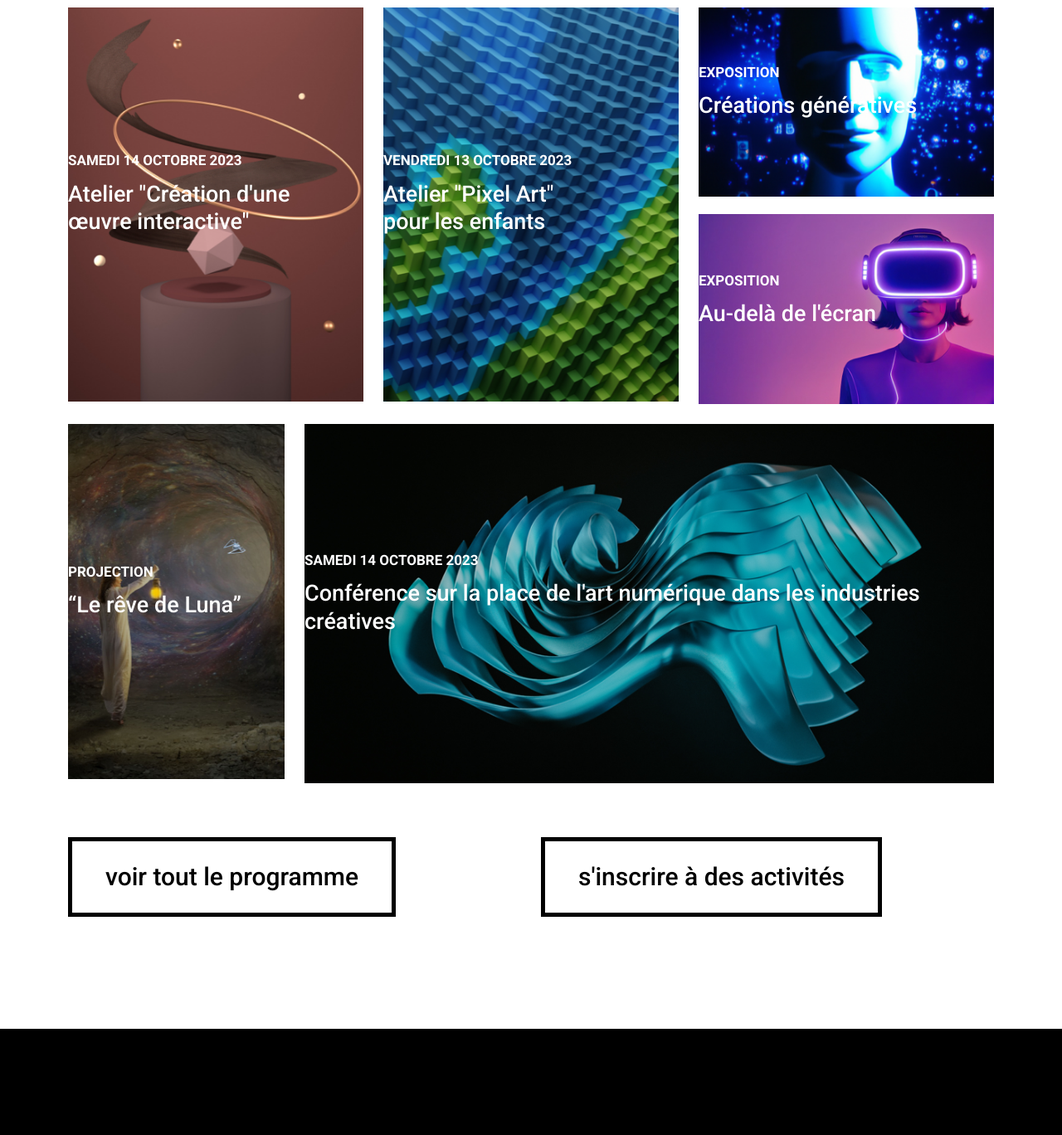
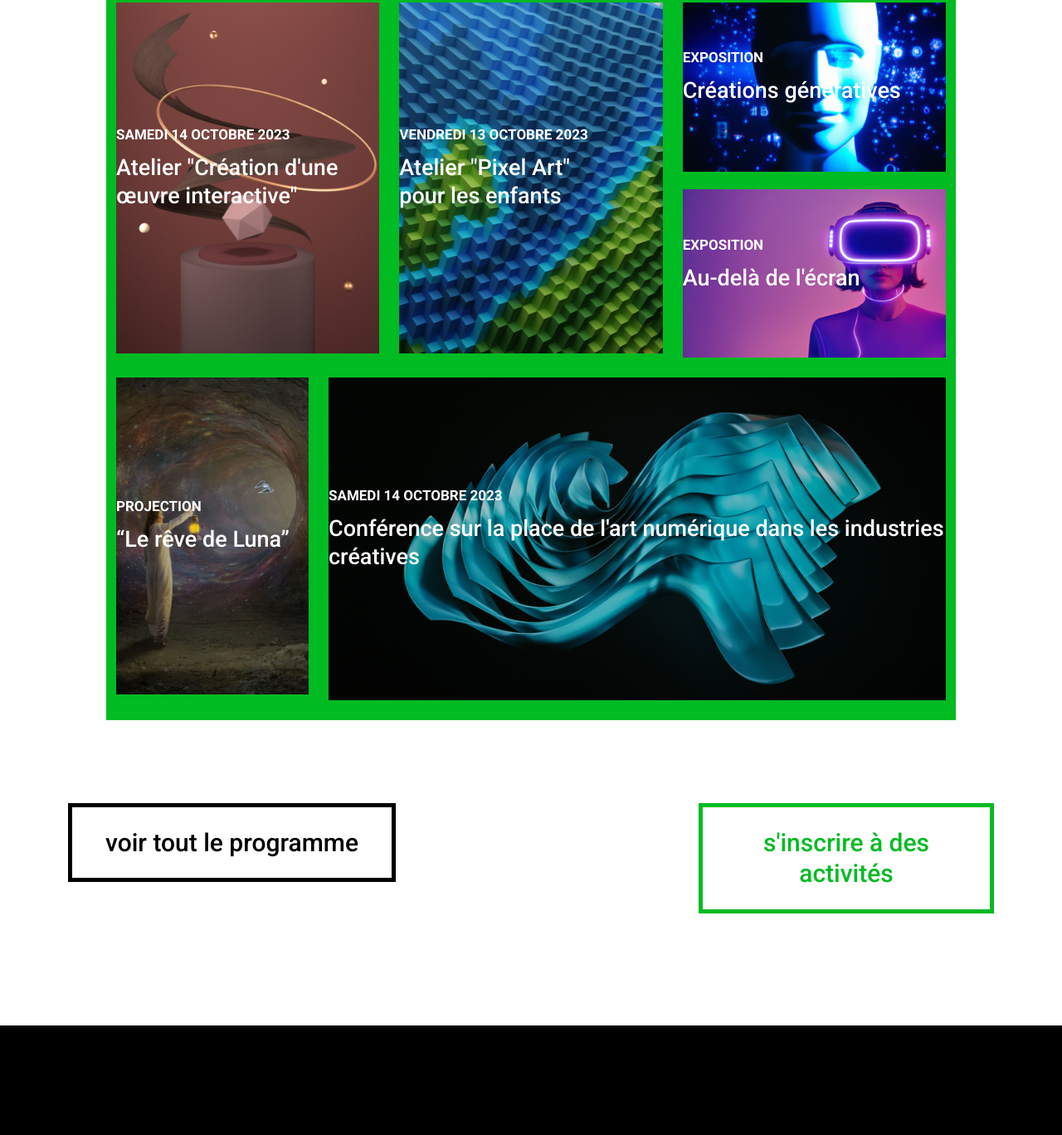
Before and after one commit to TafaniM/eikonica, a website built with Parcel: page src/index.html in a window 1280 px wide. Shown: the part 2715-4083 px from the top of the page at 83% size. Built offline with nearby package versions, Linux system fonts and the light colour scheme.

Commit message:
retouches

```diff
--- a/src/index.html
+++ b/src/index.html
@@ -72,7 +72,12 @@
           <div class="col-12">
             <h2>evenements</h2>
           </div>
+        </div>
+      </div>
 
+      <div class="article">
+        <div class="container">
+          <div class="row">
             <div class="col-6">
               <div class="size1">
                 <article>
@@ -84,7 +89,6 @@
                 </article>
               </div>
             </div>
-
             <div class="col-6">
               <div class="size1">
                 <article>
@@ -96,7 +100,6 @@
                 </article>
               </div>
             </div>
-
             <div class="col-4">
               <div class="size2">
                 <article>
@@ -108,7 +111,6 @@
                 </article>
               </div>
             </div>
-
             <div class="col-4">
               <div class="size2">
                 <article>
@@ -120,11 +122,8 @@
                 </article>
               </div>
             </div>
-
             <div class="col-4">
               <div class="row">
-
-
                 <div class="col-12">
                   <div class="size3">
                     <article>
@@ -136,7 +135,6 @@
                     </article>
                   </div>
                 </div>
-
                 <div class="col-12">
                   <div class="size6">
                     <article>
@@ -148,10 +146,8 @@
                     </article>
                   </div>
                 </div>
-
               </div>
             </div>
-
             <div class="col-3">
               <div class="size4">
                 <article>
@@ -163,7 +159,6 @@
                 </article>
               </div>
             </div>
-
             <div class="col-9">
               <div class="size4">
                 <article>
@@ -175,14 +170,18 @@
                 </article>
               </div>
             </div>
+          </div>
+        </div>
+      </div>
 
 
-
-          <div class="col-6">
+      <div class="container">
+        <div class="row">
+          <div class="col-5">
             <div class="button">voir tout le programme</div>
           </div>
-          <div class="col-6">
-            <div class="button">s'inscrire à des activités</div>
+          <div class="col-4 offset-3">
+            <div class="button green">s'inscrire à des activités</div>
           </div>
         </div>
       </div>
--- a/src/scss/modules/_button.scss
+++ b/src/scss/modules/_button.scss
@@ -9,3 +9,8 @@
     margin-top: 65px;
     margin-bottom: 135px;
 }
+
+.button.green {
+    color: var(--green);
+    border-color: var(--green);
+}
--- a/src/scss/modules/_event.scss
+++ b/src/scss/modules/_event.scss
@@ -65,3 +65,11 @@ article p {
 .size6 img {
     margin-top: 21px;
 }
+
+.article {
+    background-color: var(--green);
+    padding-bottom: 24px;
+    padding-top: 1px;
+    margin-left: 10%;
+    margin-right: 10%;
+}
```
Lines whose indentation alone changed are shown as unchanged.
